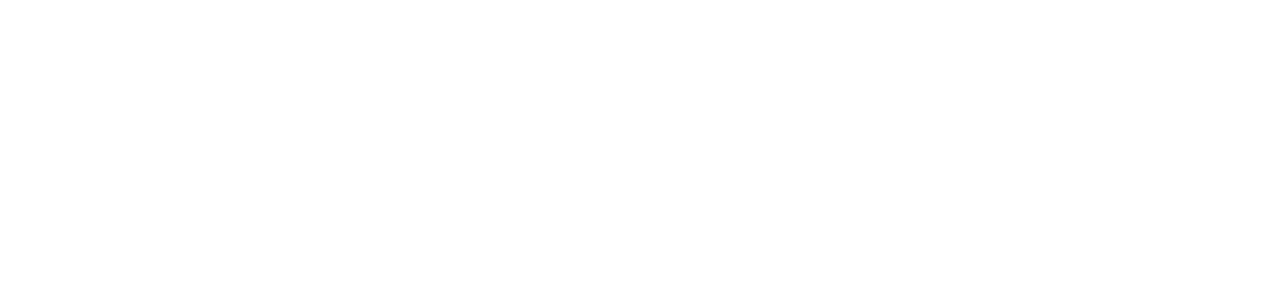
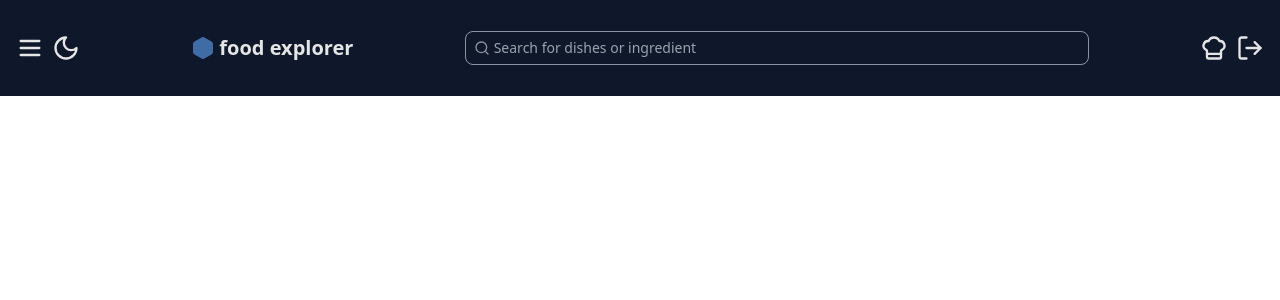
Before and after one commit to dameness/food-explorer-front, a React (Vite) app: page / in a window 1280 px wide. Shown: the top 300 px of the page. Built offline with nearby package versions, Linux system fonts and the light colour scheme.

Commit message:
feat: add layout header

```diff
--- /dev/null
+++ b/src/components/header.tsx
@@ -0,0 +1,39 @@
+import { ThemeContext } from '@/contexts/themeContext';
+import {
+  ChefHat,
+  Hexagon,
+  LogOut,
+  Menu,
+  Moon,
+  Search,
+  Sun,
+} from 'lucide-react';
+import { useContext } from 'react';
+export const Header = () => {
+  const { theme, toggleTheme } = useContext(ThemeContext);
+  return (
+    <header className='flex justify-between items-center p-4 h-24 w-full dark:bg-slate-900'>
+      <div className='flex items-center gap-2'>
+        <Menu size={28} />
+        <button onClick={toggleTheme}>
+          {theme === 'light' ? <Sun size={28} /> : <Moon size={28} />}
+        </button>
+      </div>
+      <div className='flex items-center gap-1 font-semibold sm:text-xl text-lg'>
+        <Hexagon className='text-blue-400 opacity-60' fill='#60a5fa' />
+        food explorer
+      </div>
+      <div className='sm:flex classname w-1/2 items-center hidden border border-slate-200/60 py-1.5 px-2 gap-1 rounded-lg'>
+        <Search size={16} className='opacity-60' />
+        <input
+          className='bg-transparent text-sm'
+          placeholder='Search for dishes or ingredients'
+        />
+      </div>
+      <div className='flex items-center gap-2'>
+        <ChefHat size={28} />
+        <LogOut className='sm:block hidden' size={28} />
+      </div>
+    </header>
+  );
+};
--- a/src/components/layout.tsx
+++ b/src/components/layout.tsx
@@ -1,12 +1,18 @@
 import { useContext } from 'react';
 import { Outlet } from 'react-router-dom';
-import { ThemeContext } from '../contexts/themeContext';
+import { ThemeContext } from '@/contexts/themeContext';
+import { Header } from './header';
 
 export const RootLayout = () => {
   const { theme } = useContext(ThemeContext);
   return (
     <div className={theme}>
-      <Outlet />
+      <div className='dark:text-neutral-200 text-neutral-700'>
+        <Header />
+        <main className='min-w-full'>
+          <Outlet />
+        </main>
+      </div>
     </div>
   );
 };
```
